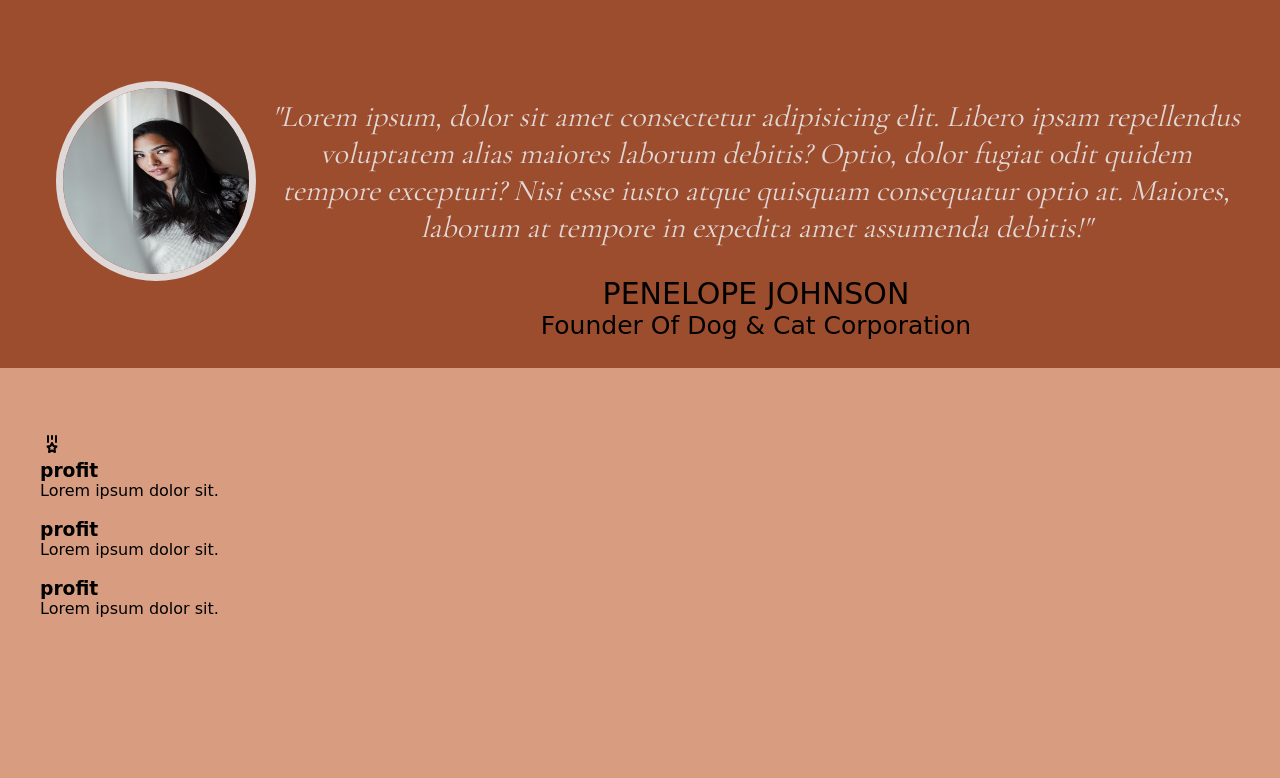
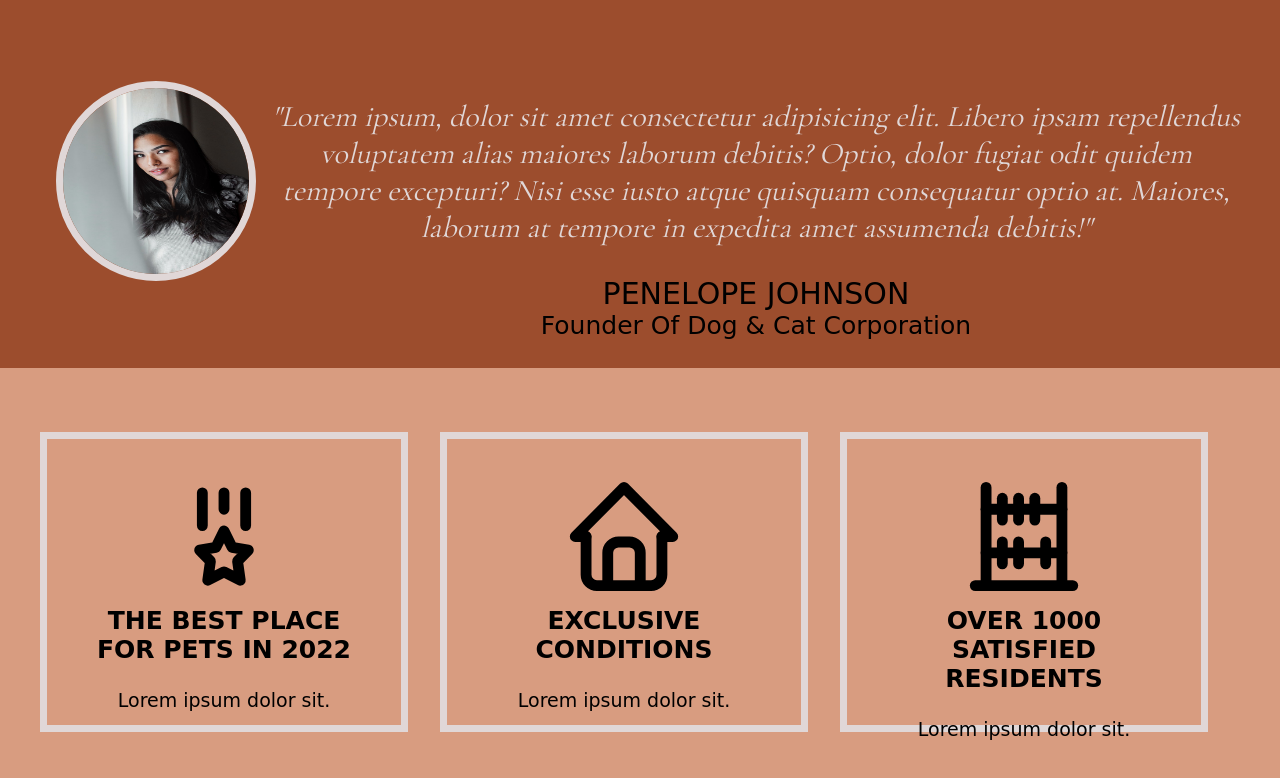
Before and after one commit to k4mlas/Dog-cat, a plain HTML site: page index.html in a window 1280 px wide. Shown: the part 802-1580 px from the top of the page. Before the commit the page ends 1484 px from the top, so only its background shows below. Drawn offline with nearby package versions, Linux system fonts and the light colour scheme; a web font is replaced by a local one.

Commit message:
working section two

```diff
--- a/index.html
+++ b/index.html
@@ -72,24 +72,24 @@
         </section>
         <section class="section aboutCards section-padding">
             <div class="wrapper">
+                <div class="cards">
                     <div class="cards__card cards__card--one">
                         <img src="./img/icon/tabler-icon-medal.svg" alt="">
-                    <h3>profit</h3>
+                        <h3>the best place for pets in 2022</h3>
                         <p>Lorem ipsum dolor sit.</p>
                     </div>
                     <div class="cards__card cards__card--two">
-                    <img src="./img/icons/trending-up.svg" alt="">
-                    <h3>profit</h3>
+                        <img src="./img/icon/tabler-icon-home.svg" alt="">
+                        <h3>exclusive conditions</h3>
                         <p>Lorem ipsum dolor sit.</p>
                     </div>
                     <div class="cards__card cards__card--three">
-                    <img src="./img/icons/trending-up.svg" alt="">
-                    <h3>profit</h3>
+                        <img src="./img/icon/tabler-icon-abacus.svg" alt="">
+                        <h3>over 1000 satisfied residents</h3>
                         <p>Lorem ipsum dolor sit.</p>
                     </div>
-
                 </div>
-
+            </div>
         </section>
 
     </main>
--- a/scss/_colors.scss
+++ b/scss/_colors.scss
@@ -1,4 +1,4 @@
-$mainColor: #D89C80;
+$mainColor: #d89c80;
 $white: #e0d7d7;
 $newsletter: #9c80d8;
 $dark: #9c4d2d;
--- a/scss/_large.scss
+++ b/scss/_large.scss
@@ -121,6 +121,31 @@
 			}
 		}
 	}
+	.aboutCards {
+		.wrapper {
+			.cards {
+				flex-direction: row;
+				justify-content: space-between;
+
+				&__card {
+					color: $black;
+					margin-right: 2em;
+					margin-bottom: 0;
+					height: 300px;
+					img {
+						width: 45%;
+					}
+					h3 {
+						font-size: 2.5rem;
+						margin-bottom: 1em;
+					}
+					p {
+						font-size: 1.9rem;
+					}
+				}
+			}
+		}
+	}
 }
 
 //1200px----------------------------------------------------------------------------
--- a/scss/_medium.scss
+++ b/scss/_medium.scss
@@ -8,11 +8,20 @@
 				font-size: 3rem;
 			}
 		}
-        &__img {
-            background-position: 50% 40%;
-            background-size:cover;
-            border: 7px solid $white;
-            background-image: url(../img/header-BIG.jpg);
-        }
+		&__img {
+			background-position: 50% 40%;
+			background-size: cover;
+			border: 7px solid $white;
+			background-image: url(../img/header-BIG.jpg);
+		}
+	}
+	.aboutCards {
+		.wrapper {
+			.cards {
+				&__card {
+					width: 450px;
+				}
+			}
+		}
 	}
 }
--- a/scss/main.scss
+++ b/scss/main.scss
@@ -86,7 +86,6 @@ body {
 			text-align: center;
 			text-transform: uppercase;
 			transition: color 0.5s;
-			cursor: pointer;
 			span {
 				color: $white;
 				transition: color 0.5s;
@@ -179,7 +178,42 @@ body {
 	}
 }
 
+//Section about Cards-----------------------------------------------------------------------
 
+.aboutCards {
+	.wrapper {
+		.cards {
+			display: flex;
+			flex-direction: column;
+			justify-content: center;
+			align-items: center;
+			text-align: center;
+			&__card {
+				color: $black;
+				margin-bottom: 5em;
+				border: 7px solid $white;
+				padding: 2em;
+				width: 350px;
+				transition: background-color 0.5s;
+				img {
+					width: 45%;
+				}
+				h3 {
+					font-size: 2.5rem;
+					text-transform: uppercase;
+					margin-bottom: 1em;
+				}
+				p {
+					font-size: 1.9rem;
+				}
+				&:hover {
+					background-color: $dark;
+					color: $white;
+				}
+			}
+		}
+	}
+}
 
 //Imports-----------------------------------------------------------------------------------
 
```
Also changed, not shown: css/main.css, img/icon/tabler-icon-abacus.svg (added), img/icon/tabler-icon-home.svg (added), 2 other files. Lines whose indentation alone changed are shown as unchanged.
